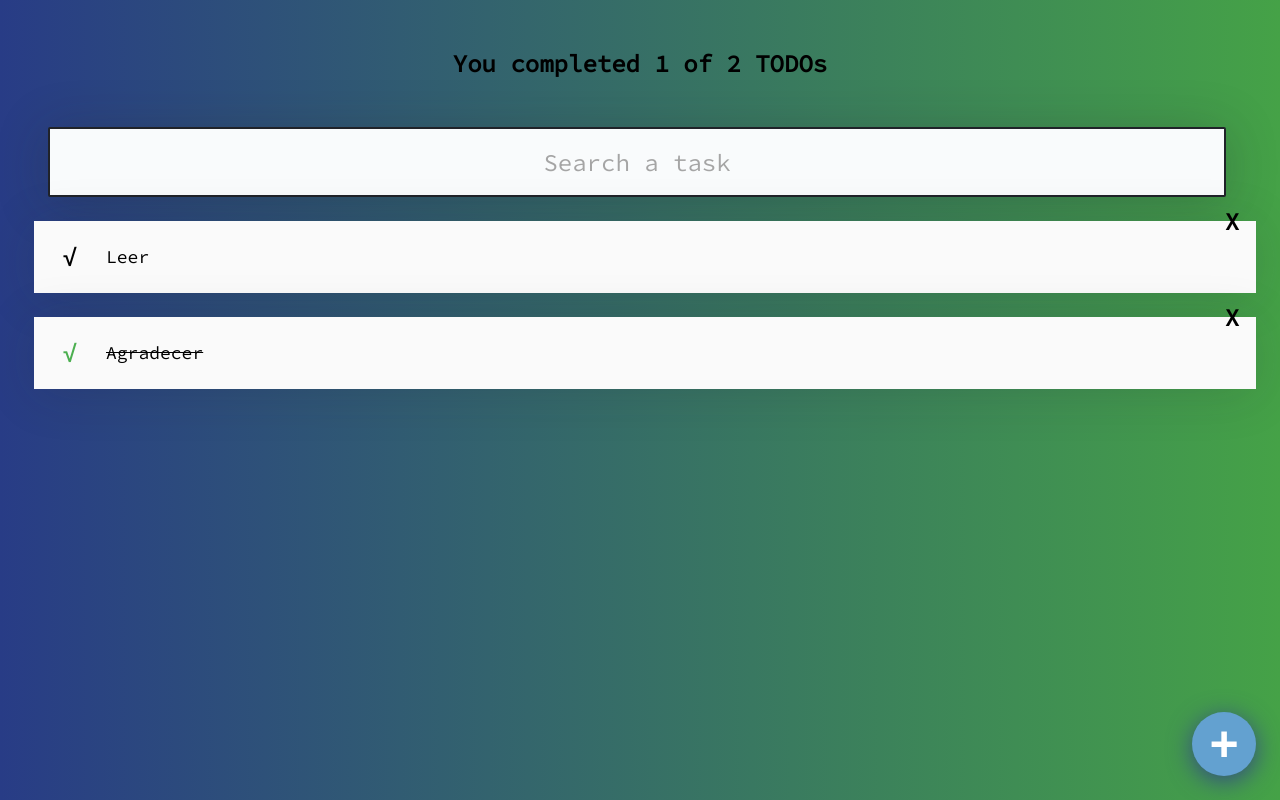
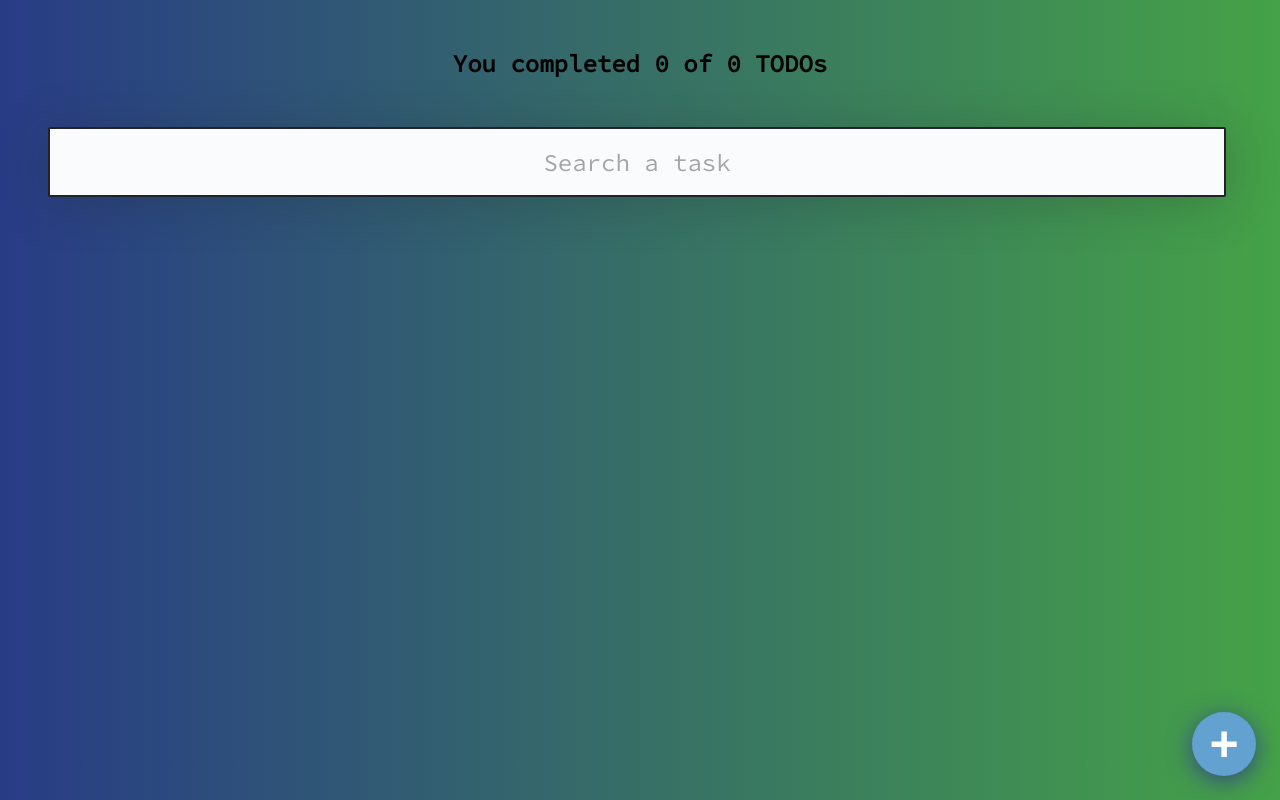
Before and after one commit to jochoa-gaviria/todo-application, a React (Create React App) app: page / in a window 1280 px wide. Built offline with nearby package versions, Linux system fonts and the light colour scheme.

Commit message:
added local storage functionality

```diff
--- a/src/components/TodoApp/App.tsx
+++ b/src/components/TodoApp/App.tsx
@@ -7,14 +7,29 @@ import { CreateTodoButton } from '../CreateTodo/TodoButton/CreateTodoButton';
 // import { CreateTodoCard } from './components/CreateTodo/CreateTodoCard/CreateTodoCard';
 import { TodoList } from '../TodoList/TodoList';
 
-const defaultTodos = [
-  { text: 'Leer', completed: false },
-  { text: 'Agradecer', completed: true },
-]
+
+interface ITodo {
+  text:string;
+  completed:boolean;
+}
+// const defaultTodos = [
+//   { text: 'Leer', completed: false },
+//   { text: 'Agradecer', completed: true },
+// ]
+
+
 
 function App() {
-
-  const [todos, setTodos] = React.useState(defaultTodos);
+  let localStorageTodo = localStorage.getItem('TODOS');
+  let parsedTodos:[ITodo];
+  if (!localStorageTodo){
+    localStorageTodo = JSON.stringify([])
+    parsedTodos = JSON.parse(localStorageTodo);
+    localStorage.setItem('TODOS', JSON.stringify([]))
+  } else {
+    parsedTodos = JSON.parse(localStorageTodo);
+  }
+  const [todos, setTodos] = React.useState(parsedTodos);
   const [searchValue, setSearchValue] = React.useState('');
 
   const completedTodos = todos.filter(todo => !!todo.completed).length;
@@ -29,18 +44,23 @@ function App() {
     filterTodos = todos.filter(todo => todo.text.toLowerCase().includes(searchValue.toLowerCase()));
   }
 
+  const saveTodo = (newTodos:[ITodo]) => {
+    setTodos(newTodos);
+    localStorage.setItem('TODOS', JSON.stringify(newTodos));
+  }
+
   const completeTodo = (text:string) => {
     const index = todos.findIndex(todo => todo.text === text);
-    const newTodos = [...todos];
+    const newTodos:[ITodo] = [...todos];
     newTodos[index].completed = true;
-    setTodos(newTodos)
+    saveTodo(newTodos);
   };
 
   const deleteTodo = (text:string) => {
     const index  = todos.findIndex(todo => todo.text === text);
-    const newTodos = [...todos];
+    const newTodos:[ITodo] = [...todos];
     newTodos.splice(index, 1);
-    setTodos(newTodos);
+    saveTodo(newTodos);
   }
 
   return (
```
